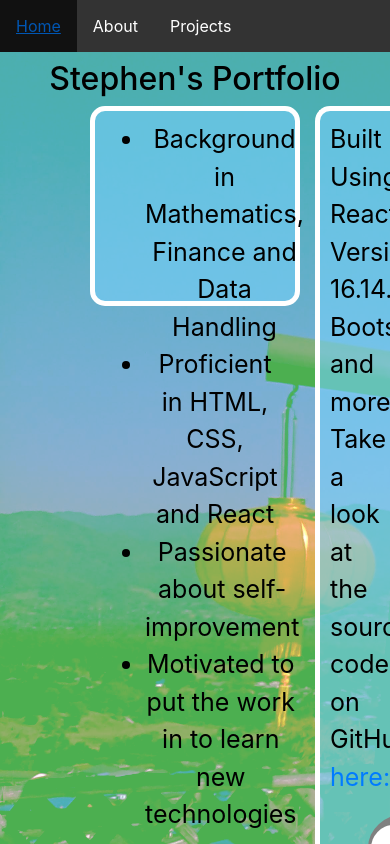
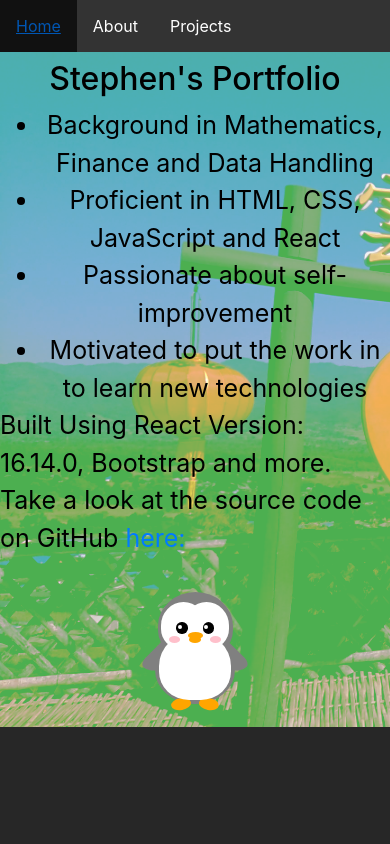
Before and after one commit to Stan-Sasquatch/stephen-portfolio, a React (Create React App) app: page /#/ in a window 390 px wide. Shown: the top 844 px of the page. Built offline with nearby package versions, Linux system fonts and the light colour scheme; the HTML template or start-up script is replaced by a standard one.

Commit message:
Mobile homepage styling

```diff
--- a/src/CSS/HomePage.css
+++ b/src/CSS/HomePage.css
@@ -1,52 +1,42 @@
-.background{
+.background {
   background-color: rgb(76, 175, 80);
   background-image: url(../Utils/home_Page_Pic.jpg);
-  background-blend-mode:lighten;
+  background-blend-mode: lighten;
   background-size: cover;
 
-  overflow:hidden;
-  min-height:1000px;
-
+  overflow: hidden;
 }
 
-  .text-container{
+.text-container {
   font-size: 25px;
   color: black;
-    justify-content:center;
-    border:5px solid white;
-    border-radius: 15px;
-  background-color: rgba(118, 207, 248, 0.609);
-  height:200px;
-  padding:10px;
+  justify-content: center;
 }
 
 aside.text-container {
-    height:auto;
-   border-right:0;
+  border-right: 0;
   border-top-right-radius: 0;
-   border-bottom-right-radius:0;
+  border-bottom-right-radius: 0;
   padding-right: 0;
-   margin:0;
-
+  margin: 0;
 }
 
-
-
-
-  .title{
+.title {
   padding-top: 10px;
-    display:flex;
-    justify-content:center;
+  display: flex;
+  justify-content: center;
   color: black;
-
-
 }
 
-
-
-  @media only screen and (max-width: 768px) {
-    /* For mobile phones: */
-    [class*="col-"] {
-      width: 100%;
+@media (min-width: 768px) {
+  .background {
+    min-height: 1000px;
+  }
+  .text-container {
+    border-radius: 15px;
+    background-color: rgba(118, 207, 248, 0.609);
+    height: auto;
+    padding: 10px;
+    border: 5px solid white;
   }
 }
--- a/src/Components/HomePage.js
+++ b/src/Components/HomePage.js
@@ -11,8 +11,8 @@ const HomePage = () => {
                     <h2 >Stephen's Portfolio </h2>
                 </div>
                 <div className="row">
-                    <div className="col-3"></div>
-                    <div className="text-container text-center col-6">
+                    <div className="col-12 col-sm-3"></div>
+                    <div className="text-container text-center col-12 col-sm-6">
 
                         <ul >
                             <div >
@@ -37,7 +37,7 @@ const HomePage = () => {
                             </div>
                         </ul>
                     </div>
-                    <div className="col-3">
+                    <div className="col-12 col-sm-3">
 
                 <aside className="text-container">
                     <div>
```
Lines whose indentation alone changed are shown as unchanged.
